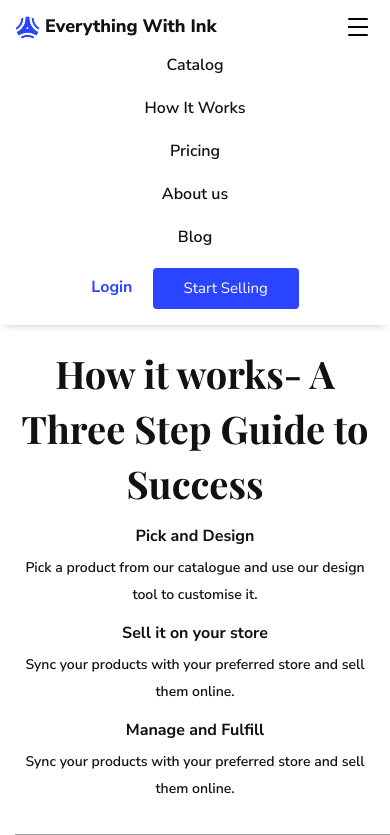
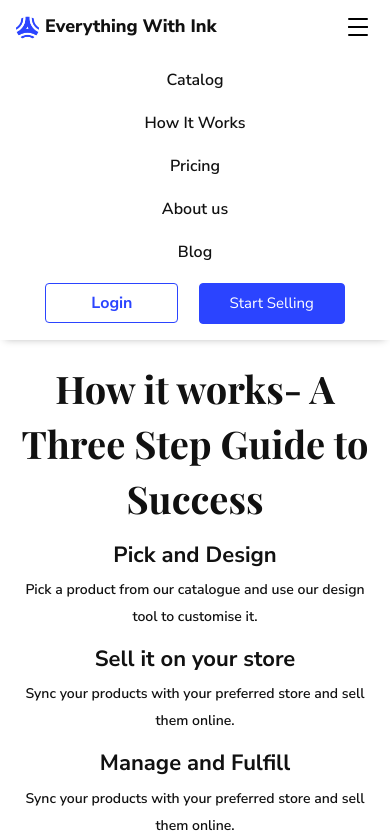
Before and after one commit to deepchrish/ewiweb, a PHP site: page /how-it-works.php in a window 390 px wide, after a click that opens the changed part. Shown: the top 835 px of the page. Run offline with PHP 8.4, Linux system fonts and the light colour scheme; some libraries are stand-ins or nearby versions; some web fonts are replaced; grey boxes are pictures that could not be loaded.

Commit message:
minor changes

```diff
--- a/css/custom.css
+++ b/css/custom.css
@@ -74,6 +74,7 @@ a:hover {
     padding: 8px 30px;
     font-size: 15px;
     border-radius: 4px;
+    border: 1px solid #2b44ff;
     transition: all .3s ease-in-out;
 }
 
@@ -103,6 +104,15 @@ a:hover {
 }
 button:focus{
     outline: none;
+}
+.login-btn{
+    border: none;
+    background: none;
+    color: #2B44FF;
+    font-weight: 700;
+}
+.login-btn:focus{
+    box-shadow: none;
 }
 
 /*BG colors START*/
@@ -169,7 +179,7 @@ button:focus{
 .stickynav{
     background: #ffffff;
     position: fixed;
-    top: 0;
+    top: -1px;
     width: 100%;
     z-index: 1024;
     animation: smoothScroll 0.5s forwards;
@@ -1387,9 +1397,7 @@ button:focus{
 @media only screen and (max-width: 1024px){}
 /* Large devices (laptops/desktops, 992px and Down) */
 @media only screen and (max-width: 992px) {
-    .header-nav .navbar-nav{
-        display: inline-block;
-    }
+    .header-nav .navbar-nav{display: inline-block;margin-top: 15px;}
     h2{font-size: 34px;}
     .header-heading h1{font-size: 38px; line-height: 55px;}
     .header-heading p{width: 100%;margin: 10px 0;}
@@ -1410,6 +1418,7 @@ button:focus{
     .blog-post-area p{line-height: 22px; margin: 0 0 8px 0;}
     .pro-custom-pills{display: block;}
     .pro-custom-pills .nav-link{display: inline-block;font-size: 14px;}
+    .login-btn{background: #ffffff;color: #2b44ff;padding: 7px 45px;border: 1px solid #2b44ff;border-radius: 4px;}
 }
 /* Medium devices (tablets, 768px and down) */
 @media only screen and (max-width: 768px) {
@@ -1429,6 +1438,8 @@ button:focus{
     .about-ewi-text{padding: 0;}
     .abt-braces{font-size: 120px;bottom: 60%;left: -48px;}
     .cust-border-left{border: none; padding-left: auto;}
+    .pm-bg-img{display: none;}
+    .connect-store{background: none;}
 }
 /* Extra small devices (phones, 600px and down) */
 @media only screen and (max-width: 600px) {}
@@ -1440,6 +1451,7 @@ button:focus{
     .thumb-img li img{height: 60px;}
     .about-ewi-text{padding: 0 15px 0 20px;}
     .abt-braces{font-size: 85px;bottom: 80%;left: -6px;}
+    .htw-qt-as h5{font-size: 22px;}
 }
 /* Extra small devices (phones, 480px and down) */
 @media only screen and (max-width: 480px) {
--- a/header.php
+++ b/header.php
@@ -50,7 +50,7 @@
                             </li>
                         </ul>
                         <form class="form-inline my-2 my-lg-0">
-                            <a href="#" class="mr-3">Login</a>
+                            <a href="#" class="btn login-btn mr-3">Login</a>
                             <button class="btn primary-btn-custom" type="submit">Start Selling</button>
                         </form>
                     </div>
--- a/how-it-works.php
+++ b/how-it-works.php
@@ -187,7 +187,6 @@ include('header.php');
         </div>
     </section>
     <!--Connect your store END-->
-gh
 <?php
 include('footer.php');
 ?>
--- a/index.php
+++ b/index.php
@@ -333,7 +333,7 @@ include('header.php');
     <section class="proud-moment">
         <div class="container">
             <div class="row text-center">
-                <div class="col-lg-12 col-md-12 col-sm-12 col-12 ">
+                <div class="col-lg-12 col-md-12 col-sm-12 col-12">
                     <div class="ap-main-heading">
                         <h2>We’re proud to our team in this journey</h2>
                         <p class="mt-3">Partners who already are a part of Everything With Ink</p>
```
